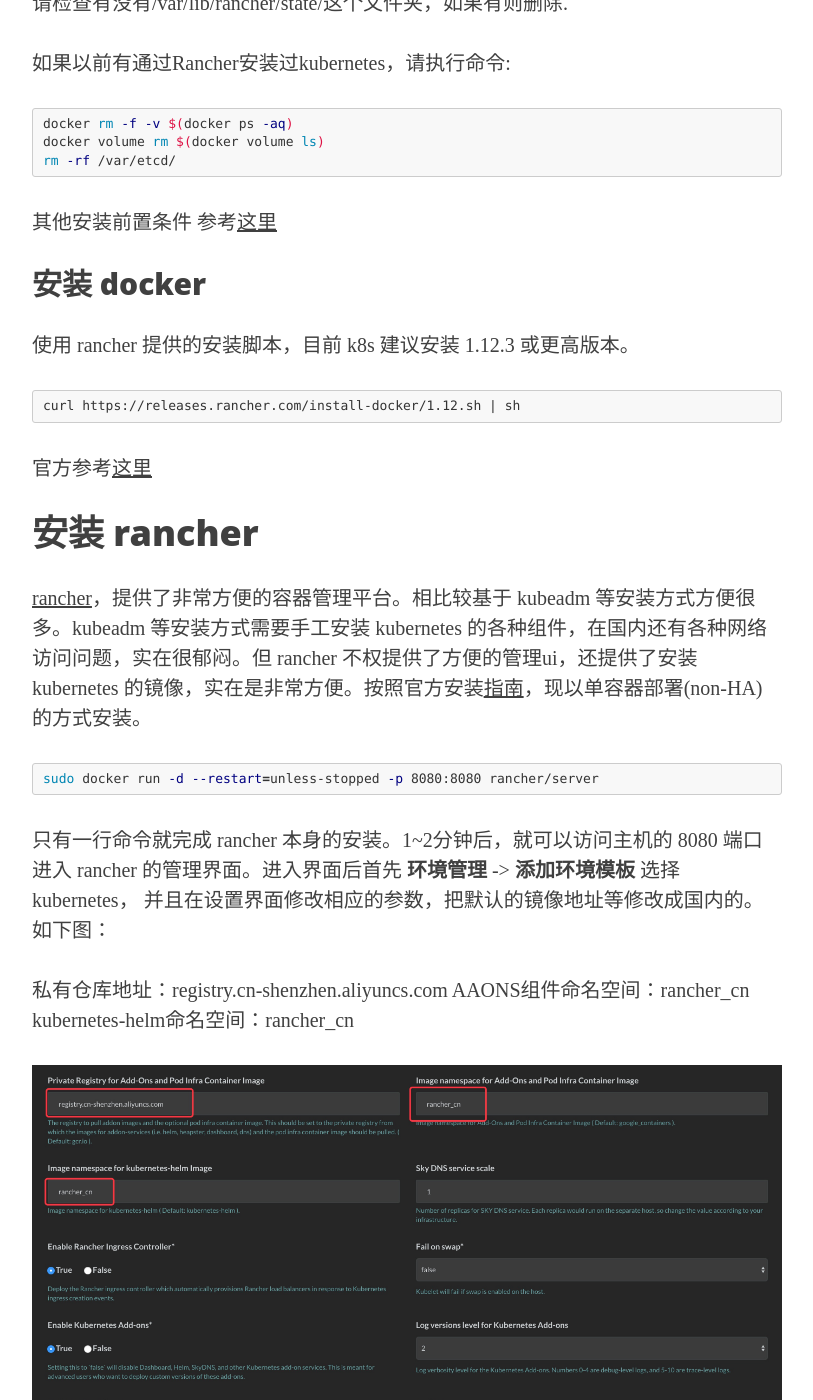
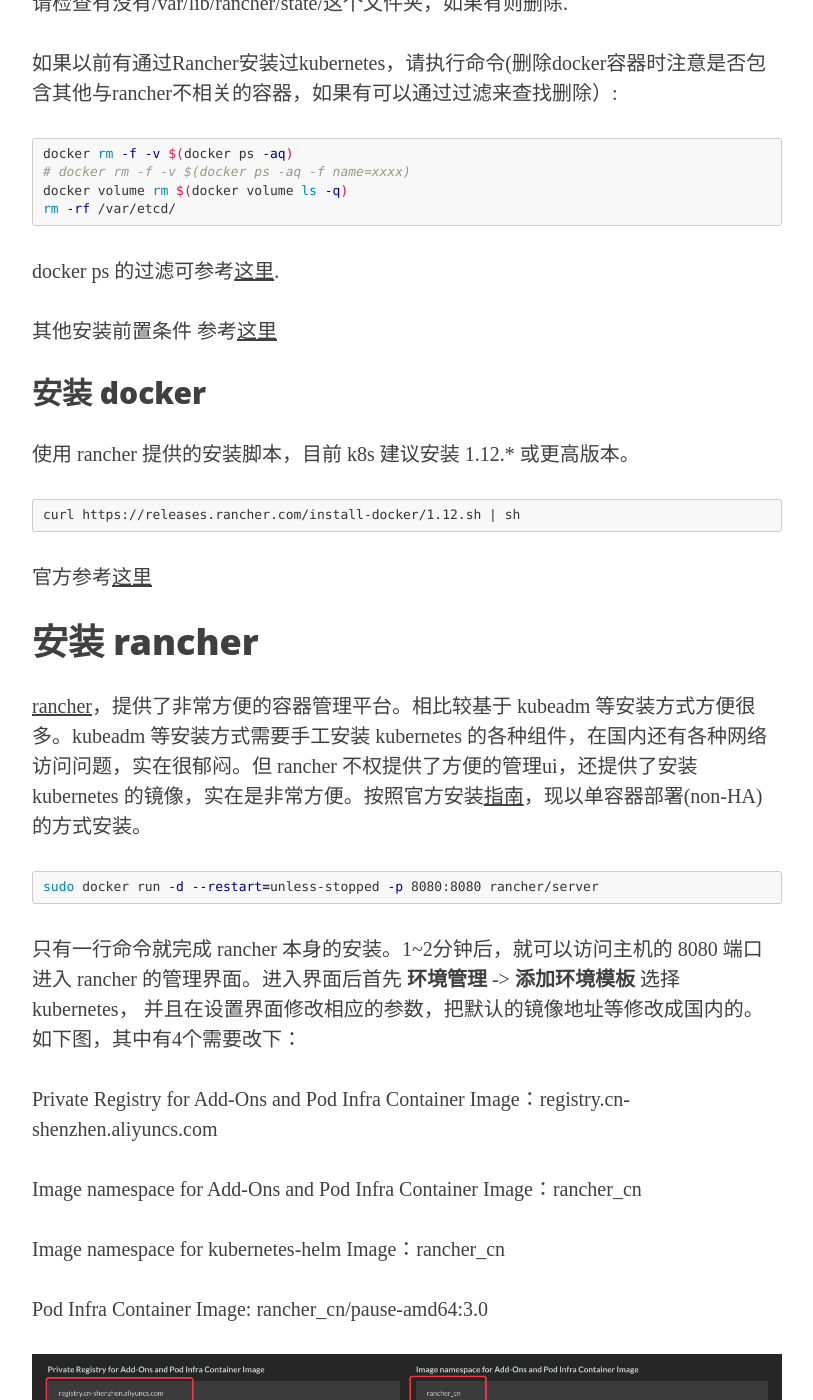
Before and after one commit to jmaxhu/jmaxhu, a Jekyll site: the page built from _posts/2018-02-28-k8s-setup.md, in a window 1280 px wide and 1400 px high, scrolled down 990 px. Shown: the whole window, without its empty margins (233-1046 px from the left). Built offline with Jekyll 4.4.1, drawn with Linux system fonts in a browser that asks for light colours; nearby versions of some CDN libraries; comment, search, counter and statistics services are not loaded; some of the changed text lies outside the part shown.

Commit message:
修正文档格式。

````diff
--- a/_posts/2018-02-28-k8s-setup.md
+++ b/_posts/2018-02-28-k8s-setup.md
@@ -25,19 +25,22 @@
 
 请检查有没有/var/lib/rancher/state/这个文件夹，如果有则删除.
 
-如果以前有通过Rancher安装过kubernetes，请执行命令:
+如果以前有通过Rancher安装过kubernetes，请执行命令(删除docker容器时注意是否包含其他与rancher不相关的容器，如果有可以通过过滤来查找删除）:
 
 ```shell
 docker rm -f -v $(docker ps -aq)
-docker volume rm $(docker volume ls)
+# docker rm -f -v $(docker ps -aq -f name=xxxx)
+docker volume rm $(docker volume ls -q)
 rm -rf /var/etcd/
 ```
+
+docker ps 的过滤可参考[这里](https://docs.docker.com/engine/reference/commandline/ps/#filtering).
 
 其他安装前置条件 参考[这里](https://kubernetes.io/docs/setup/independent/install-kubeadm/#before-you-begin)
 
 ## 安装 docker
 
-使用 rancher 提供的安装脚本，目前 k8s 建议安装 1.12.3 或更高版本。
+使用 rancher 提供的安装脚本，目前 k8s 建议安装 1.12.* 或更高版本。
 
 ```shell
 curl https://releases.rancher.com/install-docker/1.12.sh | sh
@@ -53,11 +56,15 @@
 sudo docker run -d --restart=unless-stopped -p 8080:8080 rancher/server
 ```
 
-只有一行命令就完成 rancher 本身的安装。1~2分钟后，就可以访问主机的 8080 端口进入 rancher 的管理界面。进入界面后首先 **环境管理** -> **添加环境模板** 选择 kubernetes， 并且在设置界面修改相应的参数，把默认的镜像地址等修改成国内的。如下图：
+只有一行命令就完成 rancher 本身的安装。1~2分钟后，就可以访问主机的 8080 端口进入 rancher 的管理界面。进入界面后首先 **环境管理** -> **添加环境模板** 选择 kubernetes， 并且在设置界面修改相应的参数，把默认的镜像地址等修改成国内的。如下图，其中有4个需要改下：
 
-私有仓库地址：registry.cn-shenzhen.aliyuncs.com
-AAONS组件命名空间：rancher_cn
-kubernetes-helm命名空间：rancher_cn
+Private Registry for Add-Ons and Pod Infra Container Image：registry.cn-shenzhen.aliyuncs.com
+
+Image namespace for  Add-Ons and Pod Infra Container Image：rancher_cn
+
+Image namespace for kubernetes-helm Image：rancher_cn
+
+Pod Infra Container Image: rancher_cn/pause-amd64:3.0
 
 ![k8s setup](/img/rancher-k8s-setup.jpg)
 
@@ -66,5 +73,7 @@
 # 参考
 
 [rancher 安装 kubernetes](https://www.kubernetes.org.cn/2955.html)
+
 [rancher 官方文档](https://rancher.com/docs/rancher/v1.6/zh/)
+
 [官方安装指南](https://kubernetes.io/docs/setup/independent/install-kubeadm/)
````
Also changed, not shown: other parts of _posts/2018-02-28-k8s-setup.md (+1 -1 lines).
